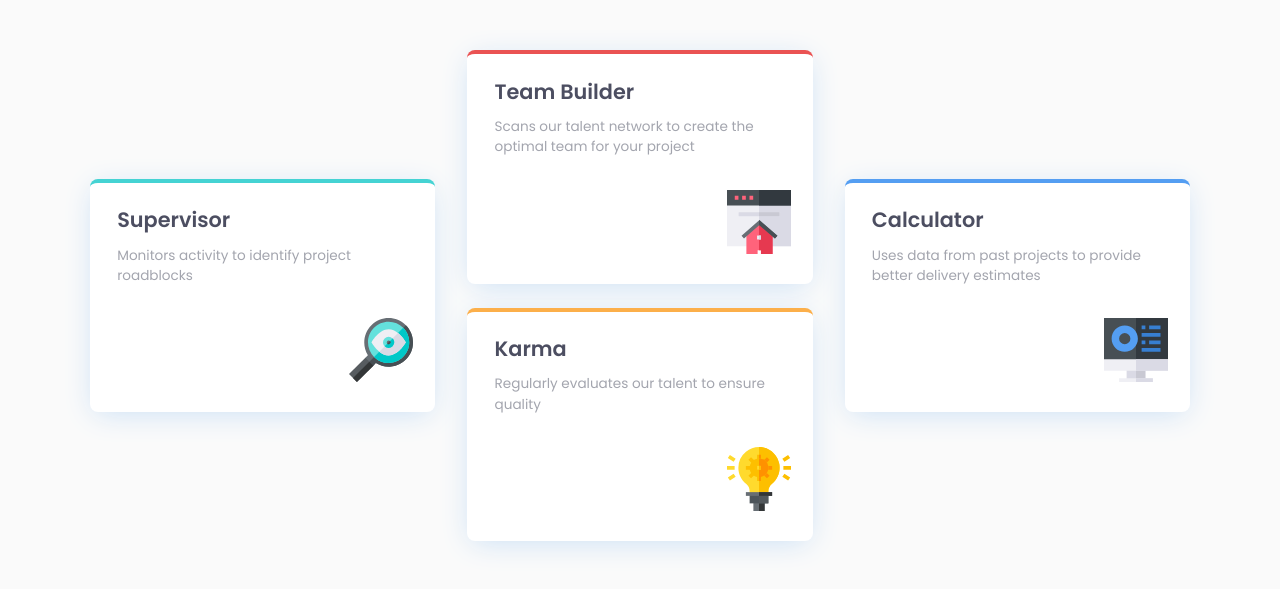
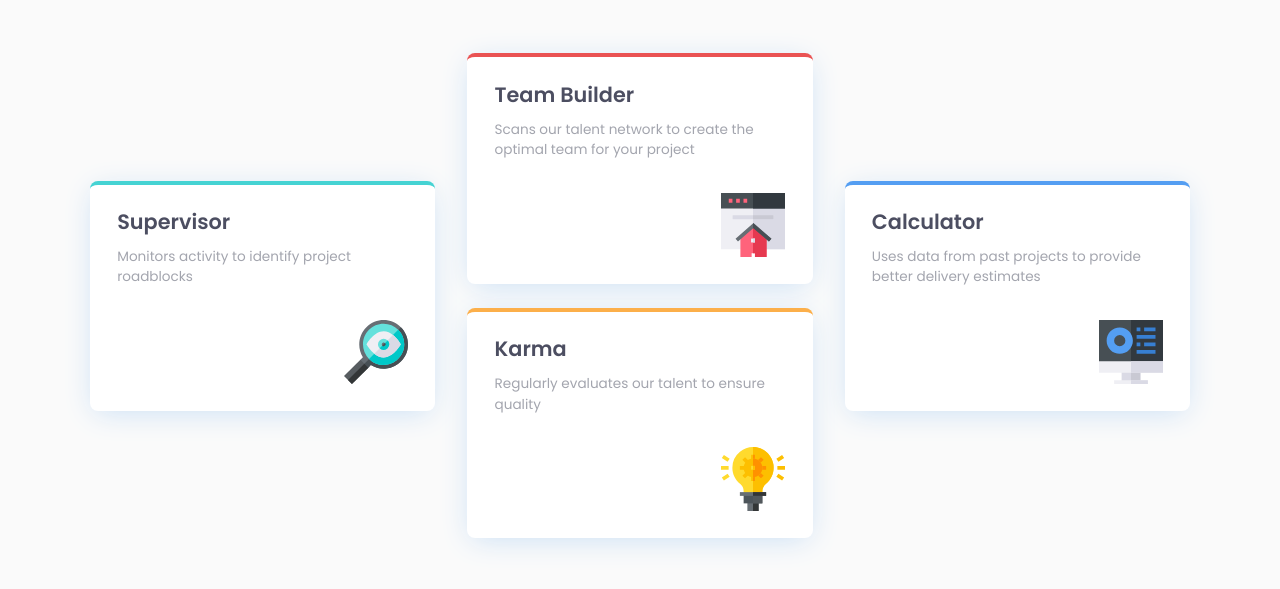
Before and after one commit to Fola-Joe/Four-card-feature-section, a plain HTML site: page index.html in a window 1280 px wide. Shown: the part 209-798 px from the top of the page. Drawn offline with Linux system fonts and the light colour scheme.

Commit message:
img adjustment

```diff
--- a/design.css
+++ b/design.css
@@ -86,10 +86,10 @@ body {
     line-height: 1.5;
     color: hsl(229, 6%, 66%);
 }
-img {
+.img {
     margin-top: 2rem;
-    position: relative;
-    left: 12.5rem;
+    display: flex;
+    justify-content: flex-end;
 }
 .second-section {
     margin-top: 2rem;
@@ -125,7 +125,7 @@ article > p {
     border-top: 0.25rem solid hsl(212, 86%, 64%);
 }
 
-@media screen and (min-width: 1100px) {
+@media screen and (min-width: 960px) {
     body {
         min-height: 100vh;
     }
--- a/index.html
+++ b/index.html
@@ -21,27 +21,35 @@
       <article class="first-article">
         <h1>Supervisor</h1>
         <p>Monitors activity to identify project roadblocks</p>
+        <div class="img">
           <img src="images/icon-supervisor.svg" alt="">
+        </div>
       </article>
 
       <div>
         <article class="second-article">
           <h1>Team Builder</h1>
           <p>Scans our talent network to create the optimal team for your project</p>
+          <div class="img">
             <img src="images/icon-team-builder.svg" alt="">
+          </div>
         </article>
 
         <article class="third-article">
           <h1>Karma</h1>
           <p>Regularly evaluates our talent to ensure quality</p>
+          <div class="img">
             <img src="images/icon-karma.svg" alt="">
+          </div>
         </article>
       </div>
 
       <article class="fourth-article">
         <h1>Calculator</h1>
         <p>Uses data from past projects to provide better delivery estimates</p>
+        <div class="img">
           <img src="images/icon-calculator.svg" alt="">
+        </div>
       </article>
     </section>
   </main>
```
Lines whose indentation alone changed are shown as unchanged.
